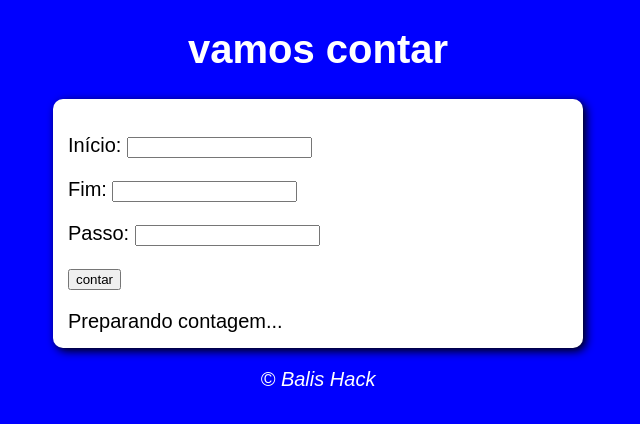
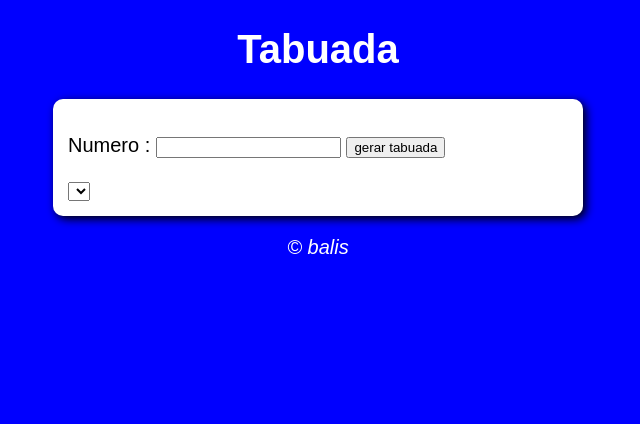
Before and after one commit to souzaolmo/criahack, a plain HTML site: page site/index.html in a window 1280 px wide. Shown: the whole page, without its empty margins (322-962 px from the left). Drawn offline with Linux system fonts and the light colour scheme.

Commit message:
treinando

```diff
--- a/site/index.html
+++ b/site/index.html
@@ -1,29 +1,29 @@
 <!DOCTYPE html>
-<html lang="pt-br">
+<html lang="en">
 <head>
     <meta charset="UTF-8">
     <meta http-equiv="X-UA-Compatible" content="IE=edge">
     <meta name="viewport" content="width=device-width, initial-scale=1.0">
-    <title>super contador</title>
+    <title>Document</title>
     <link rel="stylesheet" href="estilo.css">
+
 </head>
 <body>
     <header>
-        <h1>vamos contar</h1>
+        <h1> Tabuada </h1>
     </header>
     <section>
-        <div id="dados">
-            <p>Início: <input type="number" name="Início" id="txti"></p>
-            <p>Fim: <input type="number" name="fim" id="txtf"></p>
-            <p>Passo: <input type="number" name="passo" id="txps"></p>
-            <p><input type="button" value="contar" onclick="contar()"></p>
+        <div>
+            <p> Numero : <input type="number" name= "num" id="txtn">
+            <input type="button" value="gerar tabuada" onclick="tabuada()"></p>
+
         </div>
-        <div id="res">
-            Preparando contagem...
+        <div> <select name="tabuada" id="seltabe"></select>
         </div>
     </section>
     <footer>
-        <p>&copy; Balis Hack </p>
+        <p> &copy; balis</p>
+
     </footer>
     <script src="testenode.js"></script>
 </body>
```
